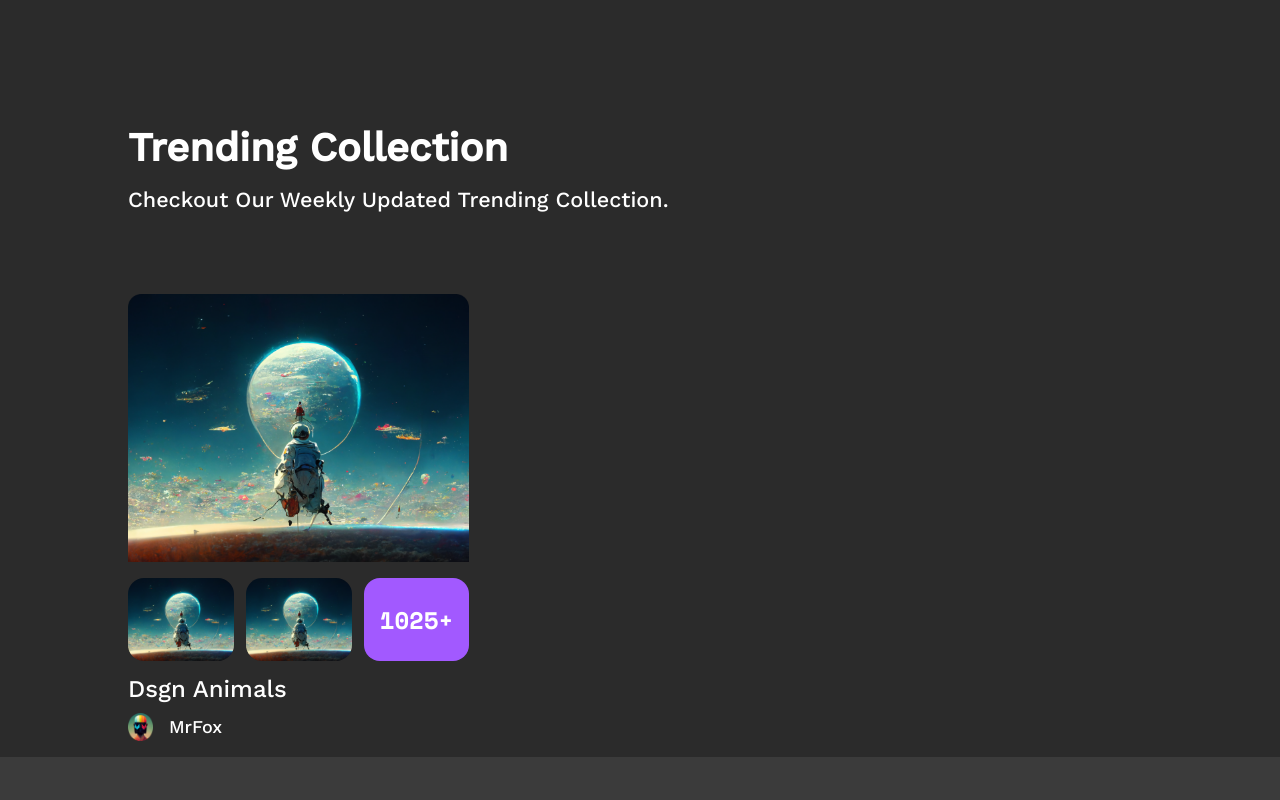
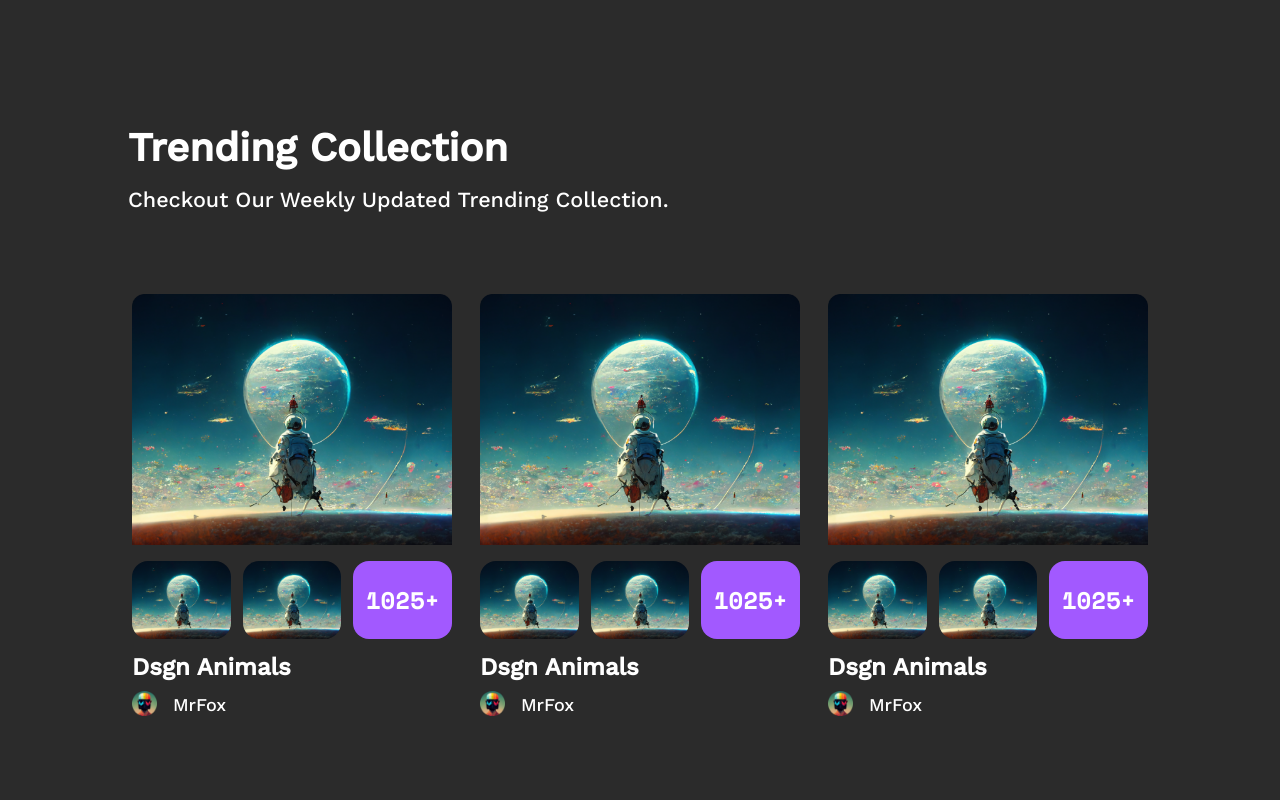
Before and after one commit to Judge-Paul/nft-marketplace, a React (Vite) app: page / in a window 1280 px wide. Shown: the part 760-1560 px from the top of the page. Built offline with nearby package versions, Linux system fonts and the light colour scheme.

Commit message:
fix: add final touches for trending section

```diff
--- a/src/components/Home.jsx
+++ b/src/components/Home.jsx
@@ -7,10 +7,10 @@ import { SlRocket } from "react-icons/sl"
 export default function Home() {
     return (
         <div className="flex justify-center object-center xl:mx-36">
-            <div className="mt-4 mb-20 lg:mt-20 px-8 sm:px-20 lg:px-0 grid md:grid-cols-2 place-items-center xl:place-items-start gap-10 text-white font-workSans">
+            <div className="mt-4 mb-20 lg:mt-20 px-8 sm:px-20 lg:px-0 grid lg:grid-cols-2 place-items-center xl:place-items-start gap-10 text-white font-workSans">
                 <div className="md:w-[20rem] xl:w-full mt-0">
                     <div>
-                        <h4 className="text-3xl md:text-[2.5rem] xl:text-[4.2rem] xl:leading-[4.5rem] xl:pr-20 font-bold">
+                        <h4 className="text-3xl lg:text-[2.5rem] xl:text-[4.2rem] xl:leading-[4.5rem] xl:pr-20 font-bold">
                             Discover Digital Art & Collect Nfts
                         </h4>
                     </div>
@@ -31,7 +31,7 @@ export default function Home() {
                         rotateY: [-35, 0, 35, 0, -35],
                         transition: { duration: 8, repeat: Infinity }
                     }}
-                    className="mx-8 lg:mx-14 backface-hidden shadow-xl"
+                    className="w-88 lg:mx-14 backface-hidden shadow-xl"
                 >
                     <div className="p-4 bg-[#404040] rounded-lg">
                         <img src={Highlighted} alt="Highlighted NFT" />
--- a/src/components/Trending.jsx
+++ b/src/components/Trending.jsx
@@ -2,32 +2,22 @@ import React from "react";
 import NFT from "../assets/highlighted-nft.png"
 import Animakid from "../assets/artists-avatars/Animakid.png"
 import { motion } from "framer-motion";
+import { Link } from "react-router-dom"
+import TrendingCard from "./cards/TrendingCard";
 
 export default function Trending() {
     return (
-        <div className="mt-20 font-workSans px-32 text-white">
+        <div className="mt-20 mb-20 font-workSans px-8 sm:px-32 text-white">
             <h4 className="text-3xl md:text-[2.5rem] font-bold">
                 Trending Collection
             </h4>
             <p className="text-lg sm:text-[1.35rem] mt-5 font-medium mb-20">
                 Checkout Our Weekly Updated Trending Collection.
             </p>
-            <div className="grid sm:grid-cols-2 lg:grid-cols-3">
-                <div className="mb-4">
-                    <img src={NFT} alt="" />
-                    <div className="grid grid-cols-3 gap-3 mt-4 mb-3">
-                        <img src={NFT} alt="Others" className="rounded-2xl" />
-                        <img src={NFT} alt="" className="rounded-2xl" />
-                        <div className="bg-[#A259FF] rounded-2xl flex justify-center items-center">
-                            <h4 className="font-spaceMono text-2xl font-semibold">1025+</h4>
-                        </div>
-                    </div>
-                    <h4 className="text-2xl font-medium">Dsgn Animals</h4>
-                    <div className="flex mt-2">
-                        <img src={Animakid} width="25px" />
-                        <p className="pl-4 text-lg font-medium">MrFox</p>
-                    </div>
-                </div>
+            <div className="flex justify-center gap-7 place-center">
+                <TrendingCard img1={NFT} img2={NFT} img3={NFT} total={"1025+"} artist={"MrFox"} avatar={Animakid} title={"Dsgn Animals"} />
+                <TrendingCard img1={NFT} img2={NFT} img3={NFT} total={"1025+"} artist={"MrFox"} avatar={Animakid} title={"Dsgn Animals"} className={"hidden lg:block"} />
+                <TrendingCard img1={NFT} img2={NFT} img3={NFT} total={"1025+"} artist={"MrFox"} avatar={Animakid} title={"Dsgn Animals"} className={"hidden xl:block"} />
             </div>
         </div>
     )
--- /dev/null
+++ b/src/components/cards/TrendingCard.jsx
@@ -0,0 +1,37 @@
+import React from "react";
+import { Link } from "react-router-dom"
+import { motion } from "framer-motion";
+
+export default function TrendingCard({img1, img2, img3, total, artist, title, avatar, className}) {
+    return (
+        <div className={`mb-4 w-[20rem] ${className}`}>
+            <Link to="/nft"><motion.img whileHover={{ scale: 0.92 }} src={img1} alt="" className="w-full" /></Link>
+            <div className="grid grid-cols-3 gap-3 mt-4 mb-3">
+                <motion.div whileHover={{ scale: 0.92 }}>
+                    <Link to="/nft">
+                        <img src={img2} alt="Others" className="rounded-2xl" />
+                    </Link>
+                </motion.div>
+                <motion.div whileHover={{ scale: 0.92 }}>
+                    <Link to="/nft">
+                        <img src={img3} alt="Others" className="rounded-2xl" />
+                    </Link>
+                </motion.div>
+                <motion.div whileHover={{ scale: 0.92 }} className="bg-[#A259FF] rounded-2xl flex justify-center items-center">
+                    <Link to="/nft">
+                        <h4 className="font-spaceMono text-2xl font-semibold">{total}</h4>
+                    </Link>
+                </motion.div>
+            </div>
+            <h4 className="text-2xl font-bold">{title}</h4>
+            <div className="flex mt-2">
+                <Link to ="/artist">
+                    <motion.div whileHover={{ scale: 0.92 }}>
+                        <img src={avatar} width="25px" />
+                    </motion.div>
+                </Link>
+                <p className="pl-4 text-lg font-medium">{artist}</p>
+            </div>
+        </div>
+    )
+}
```
